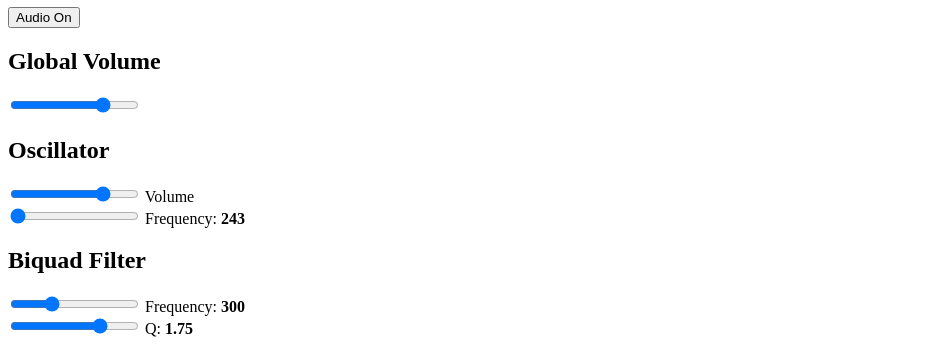
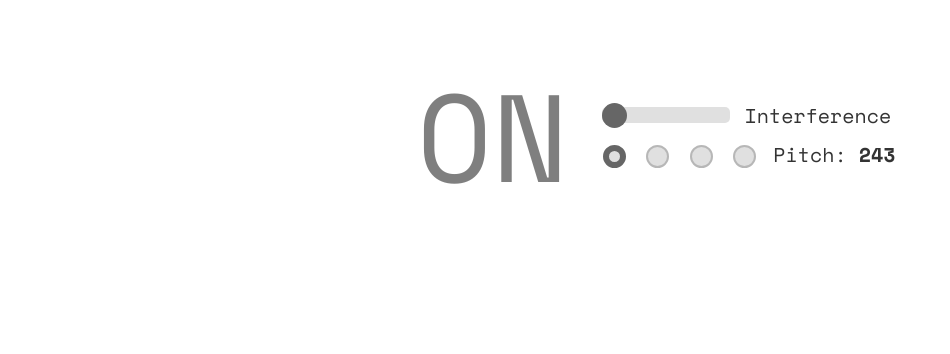
Before and after one commit to Huriphoonado/feedback-jp, a plain HTML site: page index.html in a window 1280 px wide. Shown: the part 73-427 px from the top of the page, without its empty margins (0-950 px from the left). Drawn offline with nearby package versions, Linux system fonts and the light colour scheme.

Commit message:
Added styling, on+off now works

```diff
--- /dev/null
+++ b/css/style.css
@@ -0,0 +1,127 @@
+@import url('https://fonts.googleapis.com/css2?family=Space+Mono:ital,wght@0,400;0,700;1,400;1,700&display=swap');
+
+/* General */
+body {
+    font-family: 'Space Mono', monospace;
+    font-size: 20px;
+    color: rgba(0, 0, 0, 0.8);
+}
+
+h1 {
+    font-size: 36px;
+}
+
+/* Custom Button */
+.button {
+  background-color: rgba(0, 0, 0, 0.0);
+  border: none;
+  outline: none;
+  color: rgba(0, 0, 0, 0.5);
+  padding: 15px 32px;
+  text-align: center;
+  text-decoration: none;
+  display: inline-block;
+  font-size: 124px;
+  font-family: inherit;
+  text-transform: uppercase;
+  text-transform: italic;
+  transition: color 0.1s ease-in-out;
+}
+
+.button:hover {
+    color: #751aff;
+    cursor: pointer;
+}
+
+.button:active {
+    color: #751aff;
+    cursor: pointer;
+}
+
+.button-clicked {
+    color: #751aff;
+}
+
+/* Custom Radio */
+label {
+  margin-right: 15px;
+  line-height: 32px;
+}
+
+input[type='Radio'] {
+  -webkit-appearance: none;
+  -moz-appearance: none;
+  appearance: none;
+
+  border-radius: 50%;
+  width: 23px;
+  height: 23px;
+
+  background: #d3d3d3;
+  opacity: 0.7;
+
+  border: 2px solid #999;
+  transition: 0.1s all linear;
+  webkit-transition: 0.1s all linear;
+
+  position: relative;
+  top: 6px;
+  left: -2px;
+}
+
+input[type='Radio']:hover {
+    opacity: 1;
+    cursor: pointer;
+}
+
+input[type='Radio']:active {
+    outline: none;
+}
+
+input[type='Radio']:checked {
+    outline: none;
+    border: 6px solid #262626;
+}
+
+/* Custom Slider */
+.slider {
+  -webkit-appearance: none;
+  width: 128px;
+  height: 16px;
+  border-radius: 5px;
+  background: #d3d3d3;
+  outline: none;
+  opacity: 0.7;
+  -webkit-transition: .1s;
+  transition: opacity .1s;
+}
+
+.slider:hover {
+    opacity: 1;
+}
+
+.slider::-webkit-slider-thumb {
+  -webkit-appearance: none;
+  appearance: none;
+  width: 25px;
+  height: 25px;
+  border-radius: 50%;
+  background: #262626;
+  cursor: pointer;
+}
+
+.slider::-moz-range-thumb {
+  width: 25px;
+  height: 25px;
+  border-radius: 50%;
+  background: #262626;
+  cursor: pointer;
+}
+
+.flex-container {
+    display: flex;
+    flex-direction: row;
+    justify-content: center;
+    align-items: center;
+    height: 400px;
+}
--- a/index.html
+++ b/index.html
@@ -7,29 +7,38 @@
     <meta name="description" content="Web Audio Collaboration">
     <meta name="author" content="Willie Payne">
 
+    <link rel="stylesheet" href="css/style.css">
+
     <script src="https://cdnjs.cloudflare.com/ajax/libs/tone/14.8.9/Tone.js" integrity="sha512-nUjml8mN4CNYqBAy0ndDrd8pJV/eTtBNDsnvNtPqozx9/BccUeWSoKW14qWkQUnhuh8E3m+yra3qdzM68lqPEQ==" crossorigin="anonymous"></script>
 </head>
 
 <body>
-    <h1>JP + Willie Collab</h1>
-    <button type="button" name="button">Audio On</button>
+    <div class="flex-container">
+        <button type="button" id="onButton" class="button" name="button" onclick="toggleOn()">On</button>
+        <div>
+            <div>
+                <input type="range" class="slider" label="Interference Volume Slider" oninput="set_cycleVol(this.value)" min="-76" max="18" value="-76">
+                Interference
+            </div>
+            <div style="margin-top:6px;">
+                <input type="radio" id="p0" checked name="pitch" value="0" onclick="set_cycleFreq(this.value)">
+                <input type="radio" id="p1" name="pitch" value="1" onclick="set_cycleFreq(this.value)">
+                <input type="radio" id="p2" name="pitch" value="2" onclick="set_cycleFreq(this.value)">
+                <input type="radio" id="p3" name="pitch" value="3" onclick="set_cycleFreq(this.value)">
+                Pitch: <b id="cycleFreqText">243</b>
+            </div>
+        </div>
+    </div>
+    <div id="wave">
+
+    </div>
 
     <div>
         <h2>Global Volume</h2>
         <input type="range" oninput="set_globalVol(this.value)" min="-76" max="18" value="-5">
     </div>
 
-    <div>
-        <h2>Oscillator</h2>
-        <div>
-            <input type="range" oninput="set_cycleVol(this.value)" min="-76" max="18" value="-5">
-            Volume
-        </div>
-        <div>
-            <input type="range" oninput="set_cycleFreq(this.value)" min="0" max="3" value="0">
-            Frequency: <b id="cycleFreqText">243</b>
-        </div>
-    </div>
+
 
     <div>
         <h2>Biquad Filter</h2>
--- a/js/index.js
+++ b/js/index.js
@@ -1,8 +1,20 @@
+// TODOS
+// Names
+// 	Audio On -> Start
+// 	Global Volume -> Nix
+// 	Oscillator -> Nix
+// 		No Header, Volume -> Interference
+// 		Pitch -> Buttons, "Pitch 1, 2..."
+//  Filter/Limiter -> Eventually gone,
+
+let appIsOn = false;
+let micOpened = false;
+
 // ----------- Instruments -----------
 
 // Sine Wave Oscillator
 const cycle = new Tone.Oscillator(243, "sine");
-const cycleVol = new Tone.Volume(-20);
+const cycleVol = new Tone.Volume(-76);
 
 // Microphone Input
 const mic = new Tone.UserMedia();
@@ -17,6 +29,8 @@ const biquadFilt = new Tone.BiquadFilter({
 const outputVol = new Tone.Volume(-5);
 const limiter = new Tone.Limiter(-20);
 
+const waveform = new Tone.Waveform();
+
 // Connect the Chains
 cycle.chain(cycleVol, outputVol);
 mic.fan(inputMeter, biquadFilt);
@@ -27,7 +41,7 @@ outputVol.chain(limiter, Tone.Destination);
 // ----------- Interface -----------
 
 // Turn audio and everything on
-document.querySelector('button')?.addEventListener('click', async () => {
+/*document.querySelector('button')?.addEventListener('click', async () => {
 	await Tone.start();
 
 	mic.open().then(() => {
@@ -35,8 +49,40 @@ document.querySelector('button')?.addEventListener('click', async () => {
 		setInterval(() => console.log(inputMeter.getValue()), 100);
 	}).catch(e => console.log("mic not open"));
 
-	cycle.start();
-});
+});*/
+
+async function toggleOn() {
+	let onButton = document.getElementById('onButton');
+	console.log(onButton);
+	console.log(onButton.classList);
+	// Turn on the audio context
+	if (Tone.context.state !== 'running') {
+		await Tone.start();
+	}
+
+	// Attempt to access the user's microphone
+	if (!micOpened) {
+		mic.open().then(() => {
+			console.log("mic open");
+			micOpened = true;
+			//setInterval(() => console.log(inputMeter.getValue()), 100);
+		}).catch(e => console.log("mic not open"));
+	}
+
+	if (!appIsOn) {
+		set_globalVol(0);
+		cycle.start();
+		onButton.classList.add('button-clicked');
+		appIsOn = true;
+	}
+
+	else {
+		set_globalVol(-76);
+		cycle.stop();
+		onButton.classList.remove('button-clicked');
+		appIsOn = false;
+	}
+}
 
 // Global Volume
 function set_globalVol(val) { outputVol.volume.rampTo(val, 0.1); }
@@ -45,6 +91,7 @@ function set_globalVol(val) { outputVol.volume.rampTo(val, 0.1); }
 function set_cycleVol(val) { cycleVol.volume.rampTo(val, 0.1); }
 
 function set_cycleFreq(val) {
+	console.log(val);
 	let freqs = [243, 261, 293, 323];
 	let uiText = document.getElementById('cycleFreqText');
 	cycle.frequency.rampTo(freqs[val], 0.1);
```
